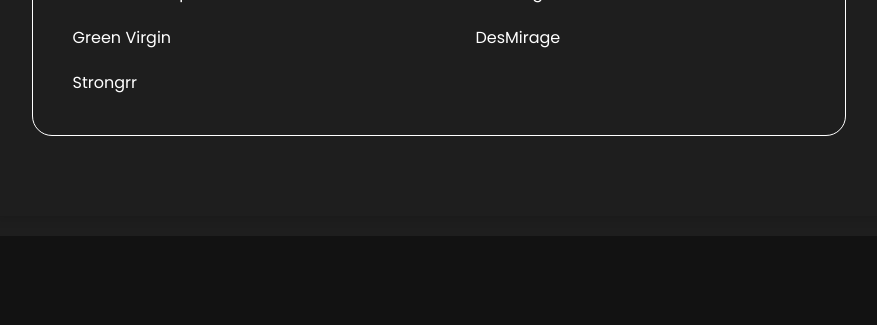
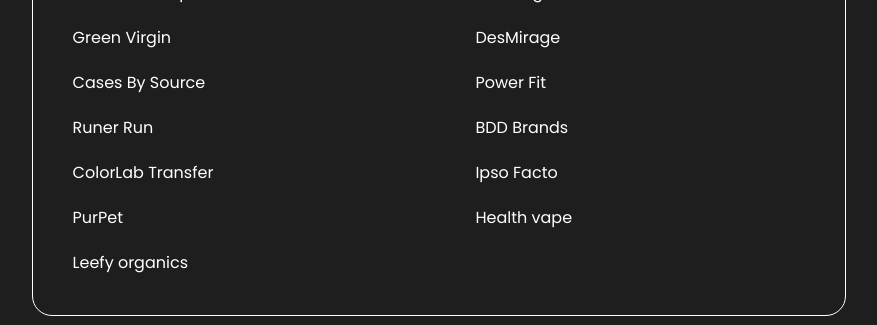
Before and after one commit to abhimandloi08/my-repo-main, a React (Create React App) app: page /portfolio in a window 1280 px wide. Shown: the part 2192-2517 px from the top of the page, without its empty margins (354-1231 px from the left). Before the commit the page ends 2448 px from the top, so only its background shows below. Built offline with nearby package versions, Linux system fonts and the light colour scheme.

Commit message:
Your commit message

```diff
--- a/src/components/Portfolio.js
+++ b/src/components/Portfolio.js
@@ -112,7 +112,15 @@
         <a className="link-website" href="https://greenvirginproducts.com/" target="_blank" rel="noopener noreferrer">Green Virgin</a>
 
         <a className="link-website" href="https://www.desmirage.com/" target="_blank" rel="noopener noreferrer">DesMirage</a>
-        <a className="link-website" href="https://strongrrsupplements.com/" target="_blank" rel="noopener noreferrer">Strongrr</a>
+        <a className="link-website" href="https://www.casesbysource.com/" target="_blank" rel="noopener noreferrer">Cases By Source</a>
+        <a className="link-website" href="https://thepowerfit.com/" target="_blank" rel="noopener noreferrer">Power Fit </a>
+        <a className="link-website" href="https://runur.run/" target="_blank" rel="noopener noreferrer">Runer Run</a>
+        <a className="link-website" href="https://bddbrands.com/" target="_blank" rel="noopener noreferrer">BDD Brands </a>
+        <a className="link-website" href="https://www.colorlabtransfers.com/" target="_blank" rel="noopener noreferrer">ColorLab Transfer</a>
+        <a className="link-website" href="https://ipsopromo.com/pages/landing-page" target="_blank" rel="noopener noreferrer">Ipso Facto</a>
+        <a className="link-website" href="https://purpetco.com/" target="_blank" rel="noopener noreferrer">PurPet </a>
+        <a className="link-website" href="https://healthvape.com/" target="_blank" rel="noopener noreferrer">Health vape</a>
+        <a className="link-website" href="https://leefyorganics.com/" target="_blank" rel="noopener noreferrer">Leefy organics</a>
         </div>
       </div>
 
```
